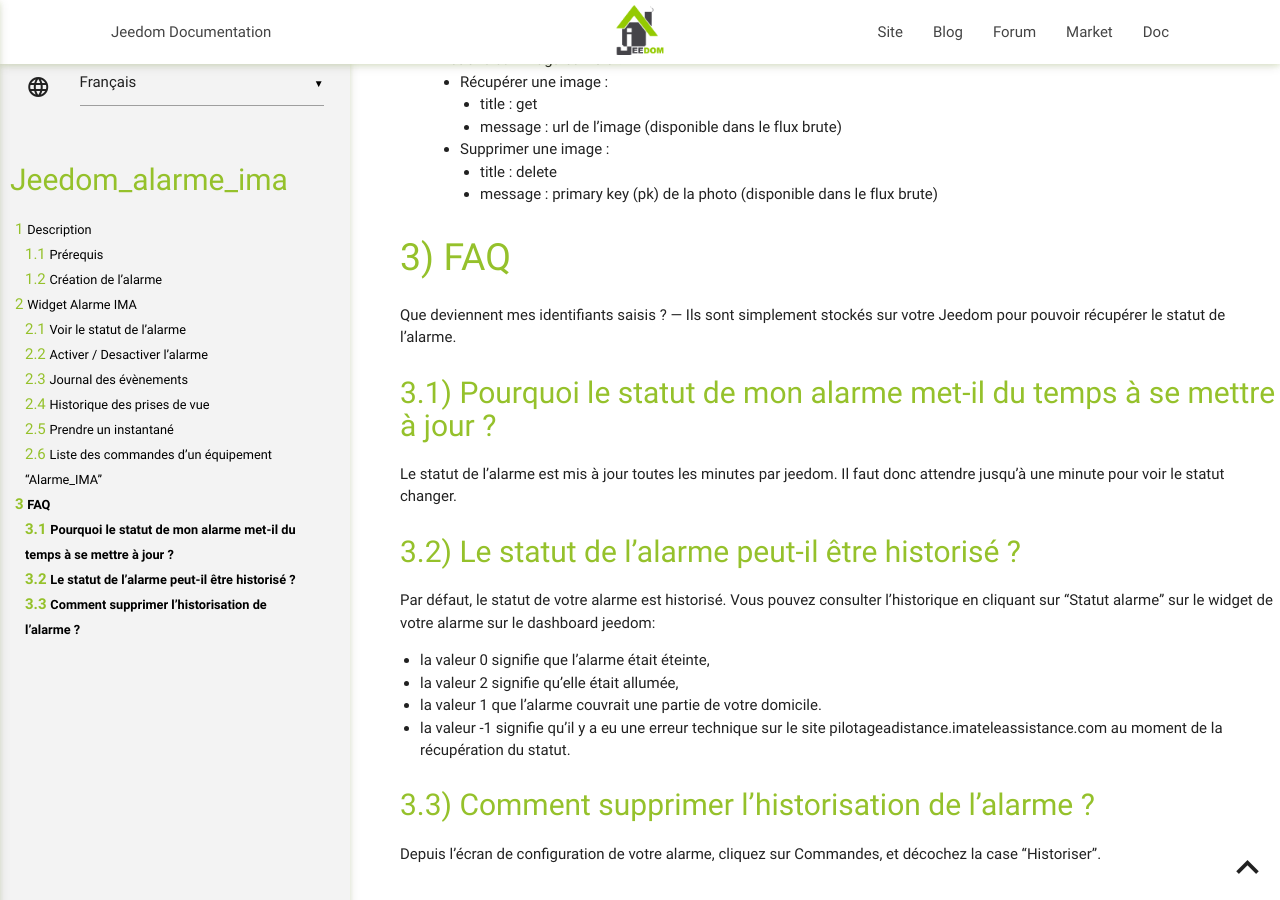
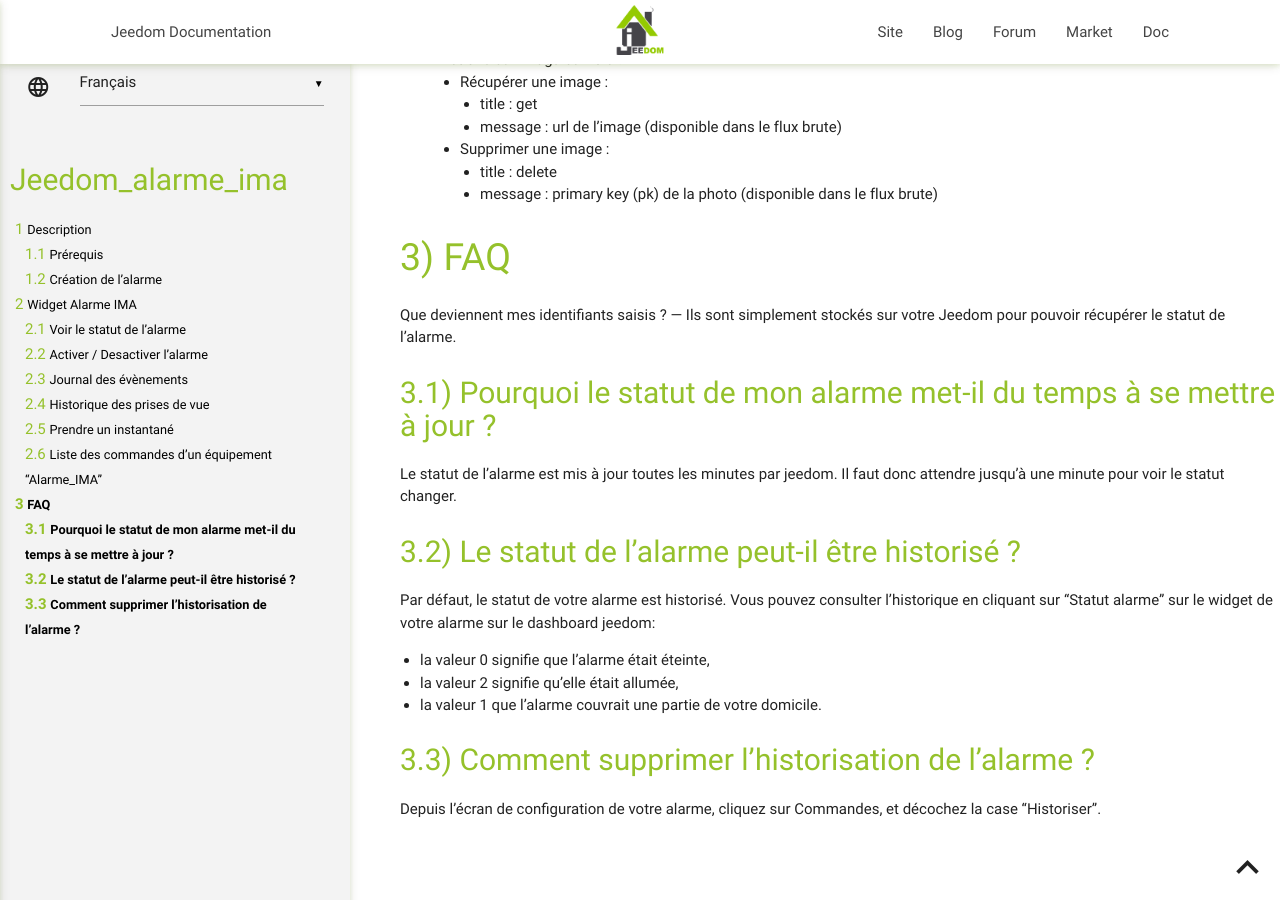
Before and after one commit to lplancke/jeedom_alarme_IMA, a Jekyll site: the page built from docs/fr_FR/index.md, in a window 1280 px wide and 900 px high, scrolled down 4251 px. Built offline with Jekyll 4.4.1, drawn with Linux system fonts in a browser that asks for light colours; our own code applies the rules of GitHub Pages for plain Markdown files.

Commit message:
Update index.md

```diff
--- a/docs/fr_FR/index.md
+++ b/docs/fr_FR/index.md
@@ -146,7 +146,6 @@ Par défaut, le statut de votre alarme est historisé. Vous pouvez consulter l'h
   * la valeur 0 signifie que l'alarme était éteinte,
   * la valeur 2 signifie qu'elle était allumée,
   * la valeur 1 que l'alarme couvrait une partie de votre domicile.
-  * la valeur -1 signifie qu'il y a eu une erreur technique sur le site pilotageadistance.imateleassistance.com au moment de la récupération du statut.
 
 Comment supprimer l'historisation de l'alarme ?
 ---
```
